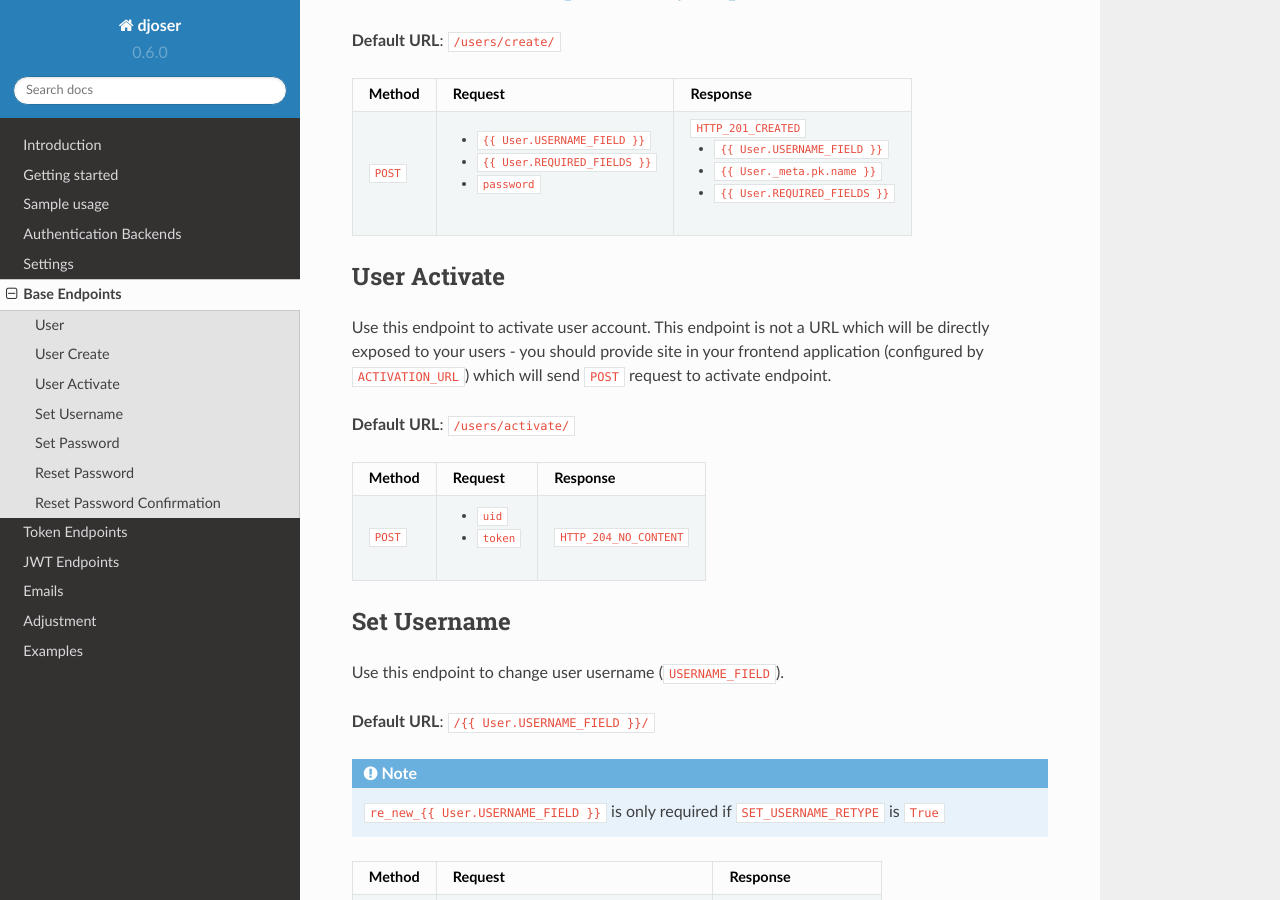
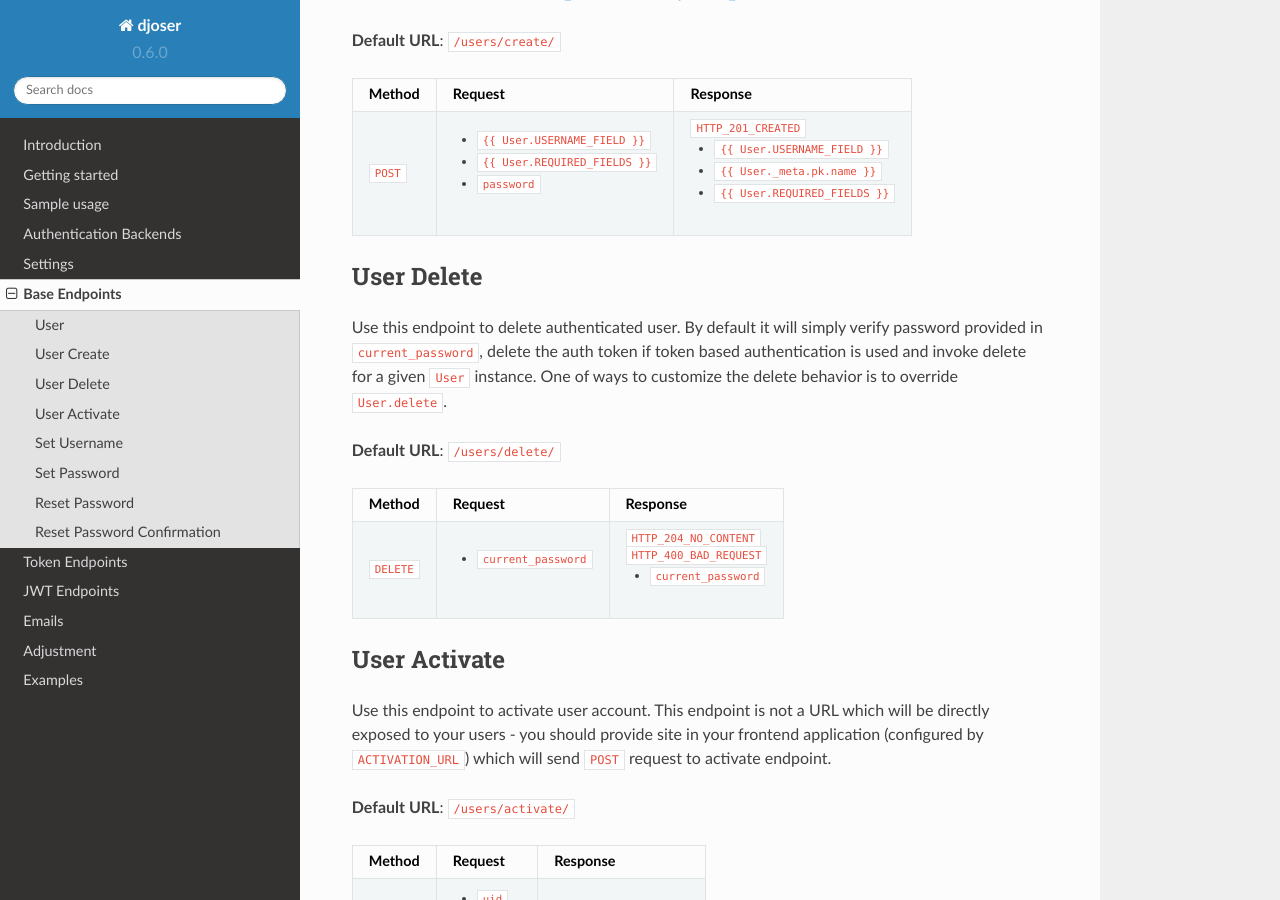
Before and after one commit to sunscrapers/djoser, a Sphinx documentation site: the page built from docs/source/base_endpoints.rst, in a window 1280 px wide and 900 px high, scrolled down 718 px. Built offline with Sphinx 7.4.7 and the Read the Docs theme 2.0.0, drawn with Linux system fonts in a browser that asks for light colours.

Commit message:
Add User Delete docs

```diff
--- a/docs/source/base_endpoints.rst
+++ b/docs/source/base_endpoints.rst
@@ -44,6 +44,26 @@ fields.
 |          |                                   | * ``{{ User._meta.pk.name }}``   |
 |          |                                   | * ``{{ User.REQUIRED_FIELDS }}`` |
 +----------+-----------------------------------+----------------------------------+
+
+User Delete
+-----------
+
+Use this endpoint to delete authenticated user. By default it will simply verify
+password provided in ``current_password``, delete the auth token if token
+based authentication is used and invoke delete for a given ``User`` instance.
+One of ways to customize the delete behavior is to override ``User.delete``.
+
+**Default URL**: ``/users/delete/``
+
++------------+-----------------------------------+----------------------------------+
+| Method     |  Request                          | Response                         |
++============+===================================+==================================+
+| ``DELETE`` | * ``current_password``            | ``HTTP_204_NO_CONTENT``          |
+|            |                                   |                                  |
+|            |                                   | ``HTTP_400_BAD_REQUEST``         |
+|            |                                   |                                  |
+|            |                                   | * ``current_password``           |
++------------+-----------------------------------+----------------------------------+
 
 
 User Activate
--- a/docs/source/getting_started.rst
+++ b/docs/source/getting_started.rst
@@ -6,6 +6,7 @@ Available endpoints
 
 * ``/me/``
 * ``/users/create/``
+* ``/users/delete/``
 * ``/users/activate/``
 * ``/{{ User.USERNAME_FIELD }}/``
 * ``/password/``
```
